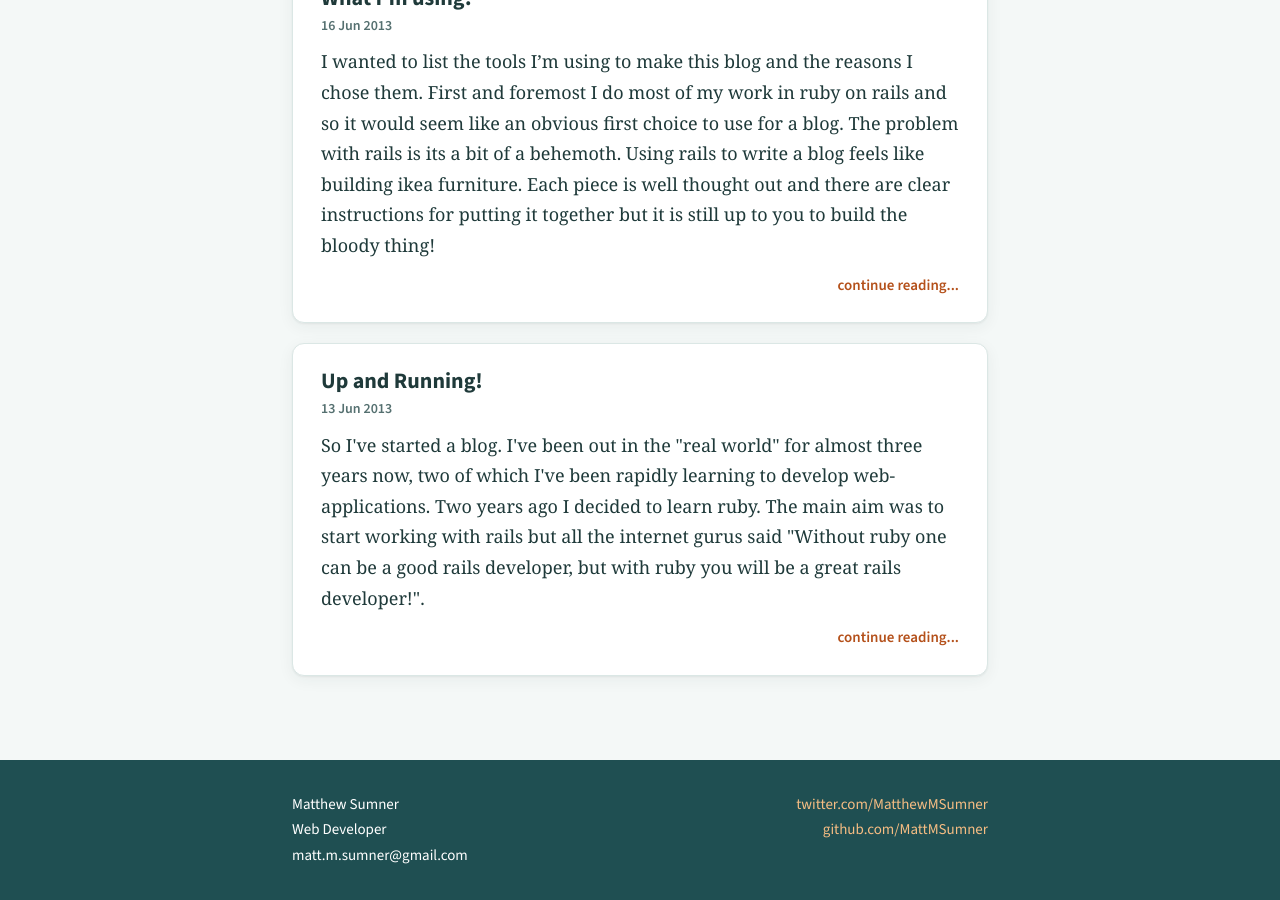
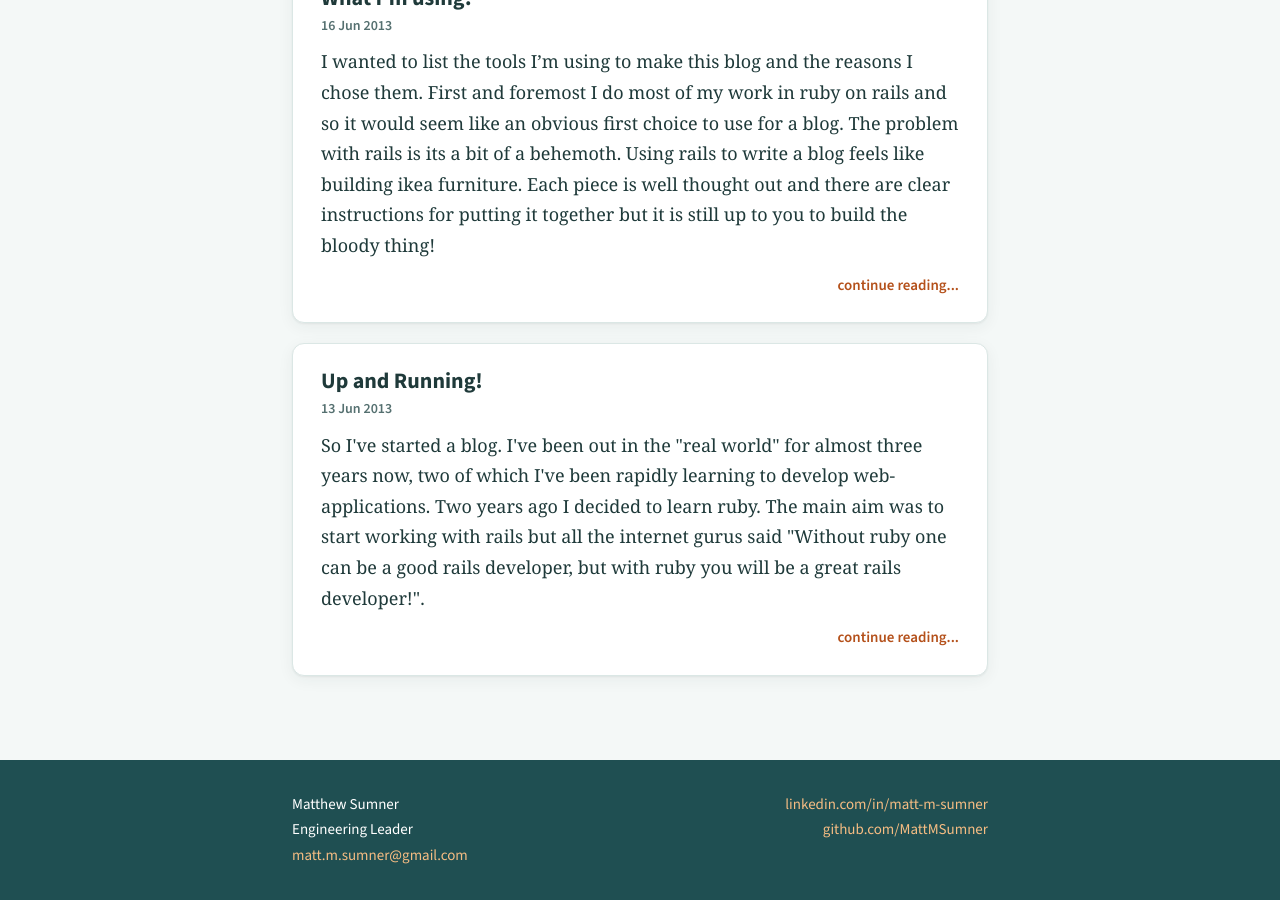
Before and after one commit to MattMSumner/MattMSumner.github.io, a Jekyll site: the page built from index.html, in a window 1280 px wide and 900 px high, scrolled down 13651 px. Built offline with Jekyll 4.4.1, drawn with Linux system fonts in a browser that asks for light colours; some web fonts are replaced.

Commit message:
Update footer: Engineering Leader, LinkedIn, clickable email
Replace the unused Twitter link with LinkedIn, update the job title, and
make the email address a mailto: link.

Co-Authored-By: Claude Opus 5.5 <noreply@anthropic.com>

```diff
--- a/_layouts/default.html
+++ b/_layouts/default.html
@@ -29,11 +29,11 @@
       <div class="container">
         <p>
           Matthew Sumner<br>
-          Web Developer<br>
-          matt.m.sumner@gmail.com
+          Engineering Leader<br>
+          <a href="mailto:matt.m.sumner@gmail.com">matt.m.sumner@gmail.com</a>
         </p>
         <p class="site-footer-links">
-          <a href="https://twitter.com/MatthewMSumner/">twitter.com/MatthewMSumner</a><br>
+          <a href="https://www.linkedin.com/in/matt-m-sumner/">linkedin.com/in/matt-m-sumner</a><br>
           <a href="https://github.com/MattMSumner">github.com/MattMSumner</a>
         </p>
       </div>
```
